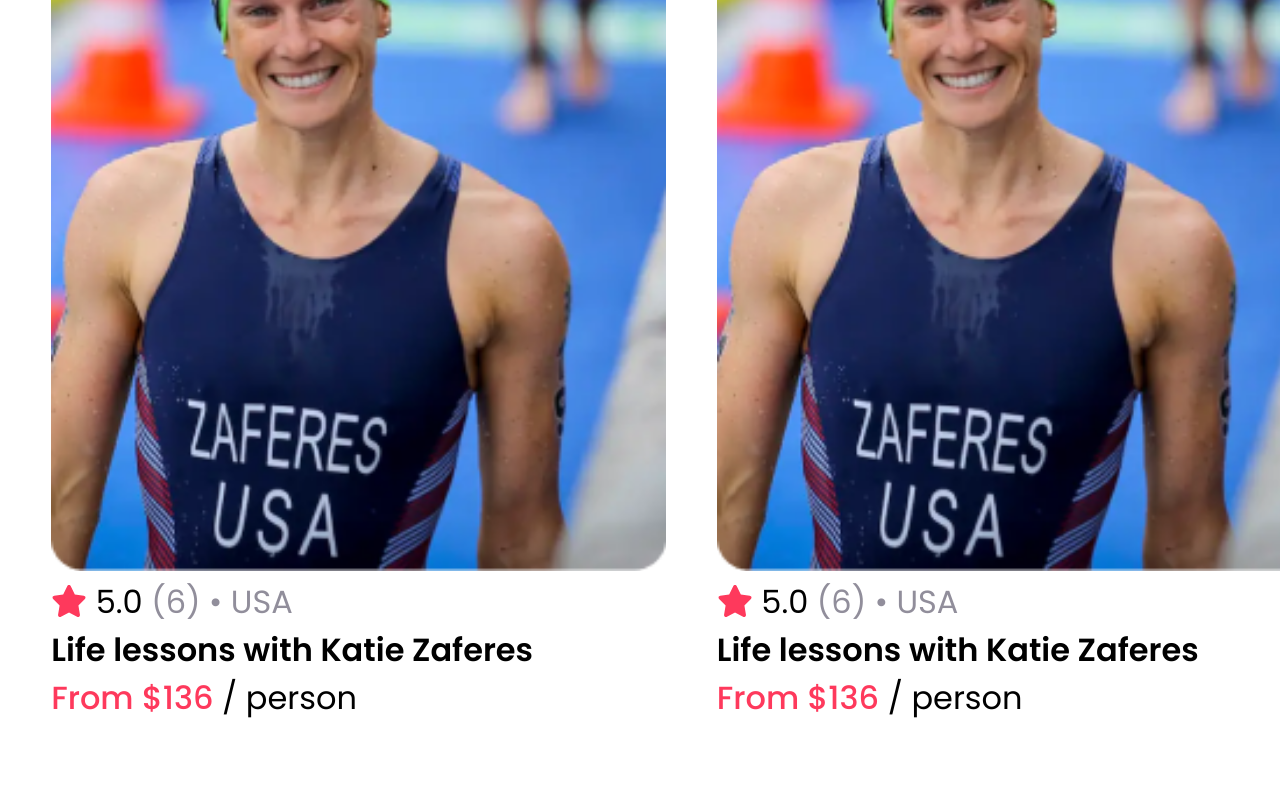
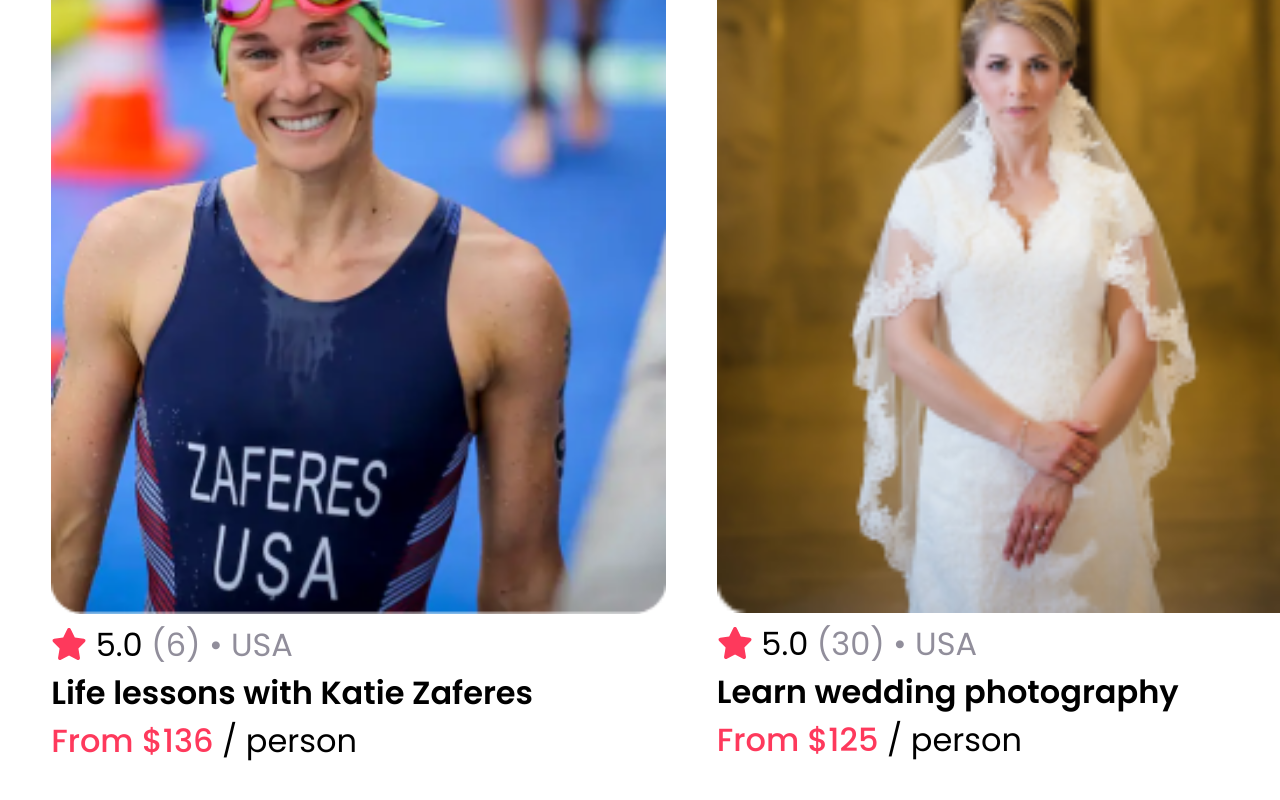
Before and after one commit to jasonh14/simple-airbnb-clone, a React (Create React App) app: page / in a window 1280 px wide. Shown: the part 1440-2240 px from the top of the page. Before the commit the page ends 2213 px from the top, so only its background shows below. Built offline with nearby package versions, Linux system fonts and the light colour scheme.

Commit message:
add props

```diff
--- a/src/App.js
+++ b/src/App.js
@@ -1,13 +1,43 @@
 import Navbar from "./components/Navbar";
 import Hero from "./components/Hero";
 import Cards from "./components/Cards";
+import cardImage from "./images/image.png";
+import weddingImage from "./images/wedding-photography.png";
+import mountainImage from "./images/mountain-bike.png";
+import {useState} from "react";
 
 const App = () => {
+  const [data, setData] = useState([
+    {
+      img: cardImage,
+      rating: "5.0",
+      peopleCount: "6",
+      country: "USA",
+      title: "Life lessons with Katie Zaferes",
+      price: "$136",
+    },
+    {
+      img: weddingImage,
+      rating: "5.0",
+      peopleCount: "30",
+      country: "USA",
+      title: "Learn wedding photography",
+      price: "$125",
+    },
+    {
+      img: mountainImage,
+      rating: "5.0",
+      peopleCount: "2",
+      country: "USA",
+      title: "Group Mountain Biking",
+      price: "$50",
+    },
+  ]);
   return (
     <div>
       <Navbar />
       <Hero />
-      <Cards />
+      <Cards data={data} />
     </div>
   );
 };
--- a/src/components/Card.js
+++ b/src/components/Card.js
@@ -1,22 +1,24 @@
-import cardImage from "../images/image.png";
 import {FontAwesomeIcon} from "@fortawesome/react-fontawesome";
 import {faStar} from "@fortawesome/free-solid-svg-icons";
 
-const Card = () => {
+const Card = ({img, rating, peopleCount, country, title, price}) => {
   return (
     <div className="card">
       <div>
-        <img className="w-100" src={cardImage} alt="" />
+        <img className="w-100" src={img} alt="" />
       </div>
       <div className="rating">
         <p>
-          <FontAwesomeIcon className="star-icon" icon={faStar} /> 5.0
-          <span className="rating-add-info"> &#40;6&#41; &bull; USA</span>
+          <FontAwesomeIcon className="star-icon" icon={faStar} /> {rating}
+          <span className="rating-add-info">
+            {" "}
+            &#40;{peopleCount}&#41; &bull; {country}
+          </span>
         </p>
       </div>
-      <p className="card-title">Life lessons with Katie Zaferes</p>
+      <p className="card-title">{title}</p>
       <p className="card-price">
-        <span>From $136</span> / person
+        <span>From {price}</span> / person
       </p>
     </div>
   );
--- a/src/components/Cards.js
+++ b/src/components/Cards.js
@@ -1,11 +1,20 @@
 import Card from "./Card";
 
-const Cards = () => {
+const Cards = ({data}) => {
+  console.log(data);
   return (
     <div className="cards">
-      <Card />
-      <Card />
-      <Card />
+      {data.map((data, idx) => (
+        <Card
+          key={idx}
+          img={data.img}
+          rating={data.rating}
+          peopleCount={data.peopleCount}
+          country={data.country}
+          title={data.title}
+          price={data.price}
+        />
+      ))}
     </div>
   );
 };
--- a/src/index.css
+++ b/src/index.css
@@ -18,7 +18,9 @@
 }
 
 .navbar-logo {
-  width: 15%;
+  width: 20%;
+  display: flex;
+  padding: 1.2vw 0;
 }
 
 .hero {
@@ -63,6 +65,10 @@
   flex-shrink: 0;
 }
 
+.card img > {
+  object-fit: cover;
+}
+
 .rating,
 .card-title,
 .card-price {
```
Also changed, not shown: src/images/mountain-bike.png (added), src/images/wedding-photography.png (added).
